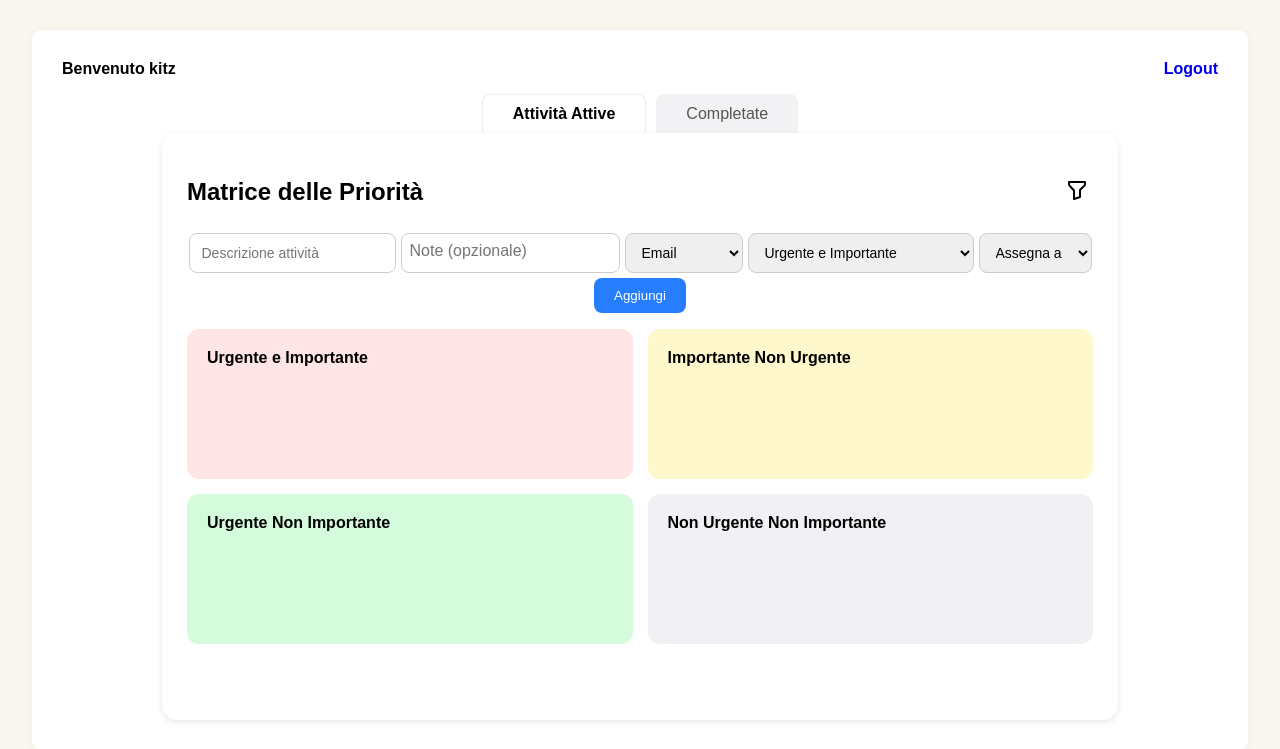
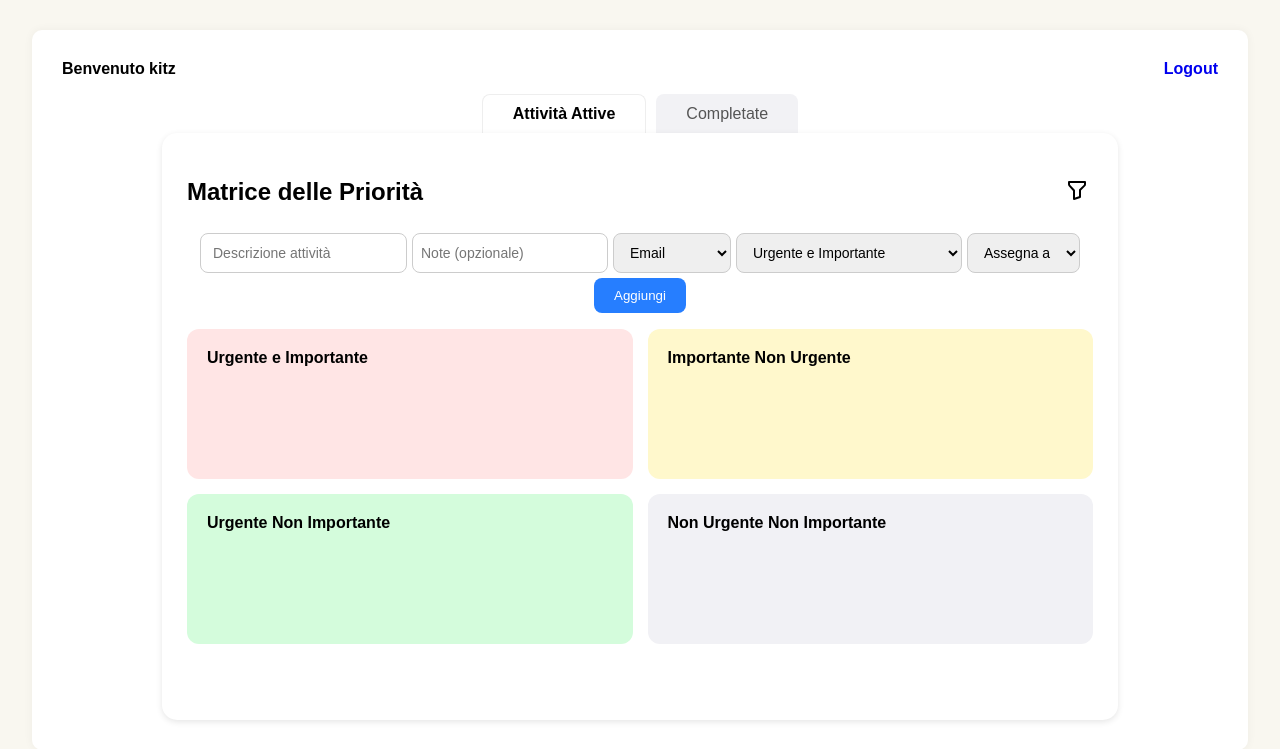
Before and after one commit to MarcXXXo/ScrumBoard_Kitzanos, a Django app: page /home/ in a window 1280 px wide. Shown: the top 749 px of the page. Run offline with Django 5.2, Linux system fonts and the light colour scheme; a user stored in the database is signed in; data comes from the database, SQL or seed files in the repository; both versions use the stored data as it was after the commit; data that the repository does not hold is empty.

Commit message:
Modfiche layout, svuotatodb per primo deploy

```diff
--- a/sbk_app/static/style.css
+++ b/sbk_app/static/style.css
@@ -75,12 +75,13 @@ body {
   flex-wrap: wrap;
 }
 
-.input-group input{
+.input-group input {
   padding: 8px 12px;
   border-radius: 8px;
   border: 1px solid #ccc;
-  font-size: 14px;;
+  font-size: 14px;
 }
+
 .input-group select {
   padding: 8px 12px;
   border-radius: 8px;
@@ -251,8 +252,8 @@ h3{
  #note{
   resize: none;                /* Disabilita il trascinamento */
   height: 2.5rem;              /* Altezza simile a un input */
-  padding: 0.5rem;
-  font-size: 1rem;
+  padding: 11px 8px;
+  font-size: 14px;
   border: 1px solid #ccc;
   border-radius: 8px;
   font-family: inherit;
```
Also changed, not shown: db.sqlite3.
